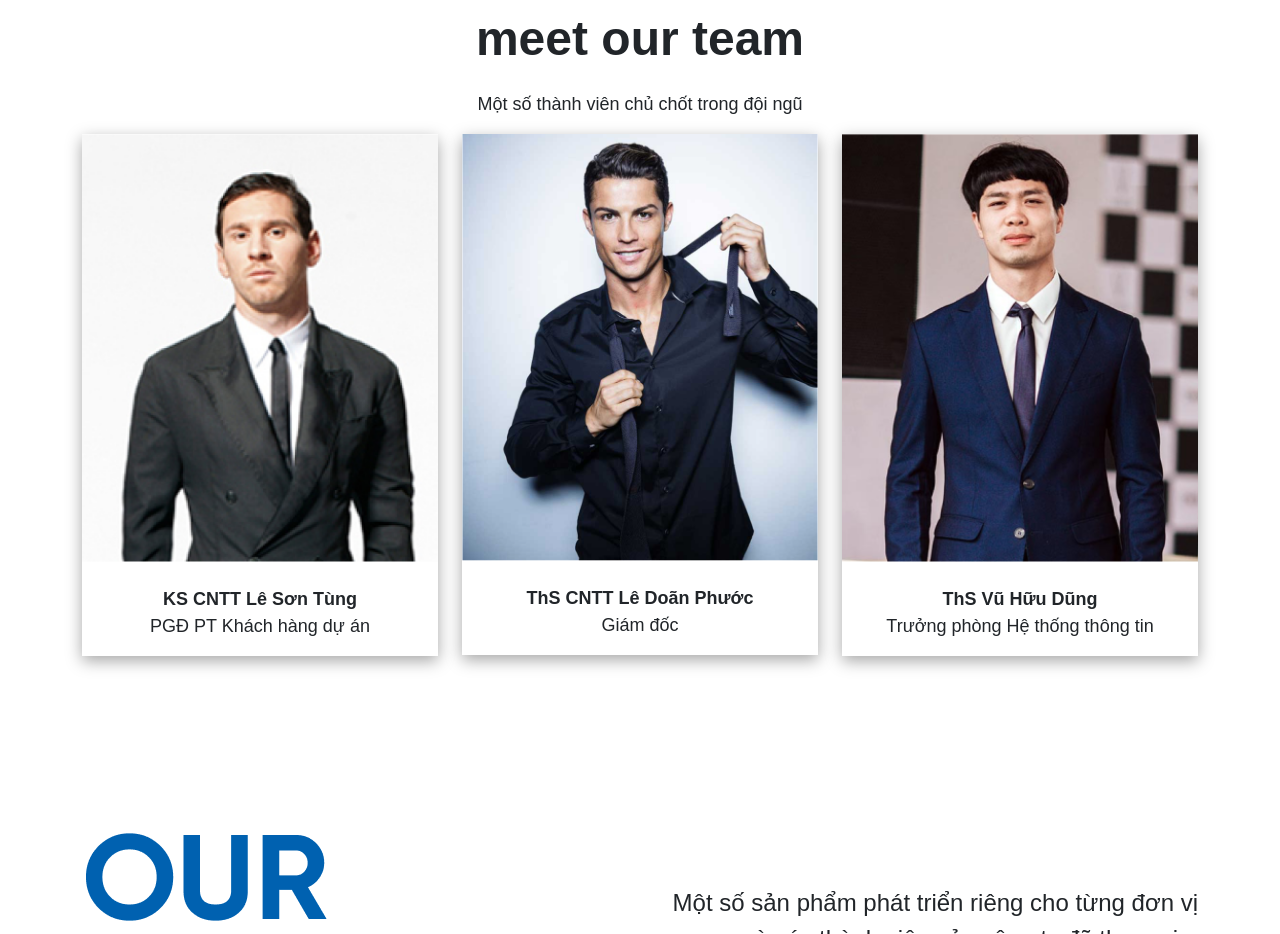
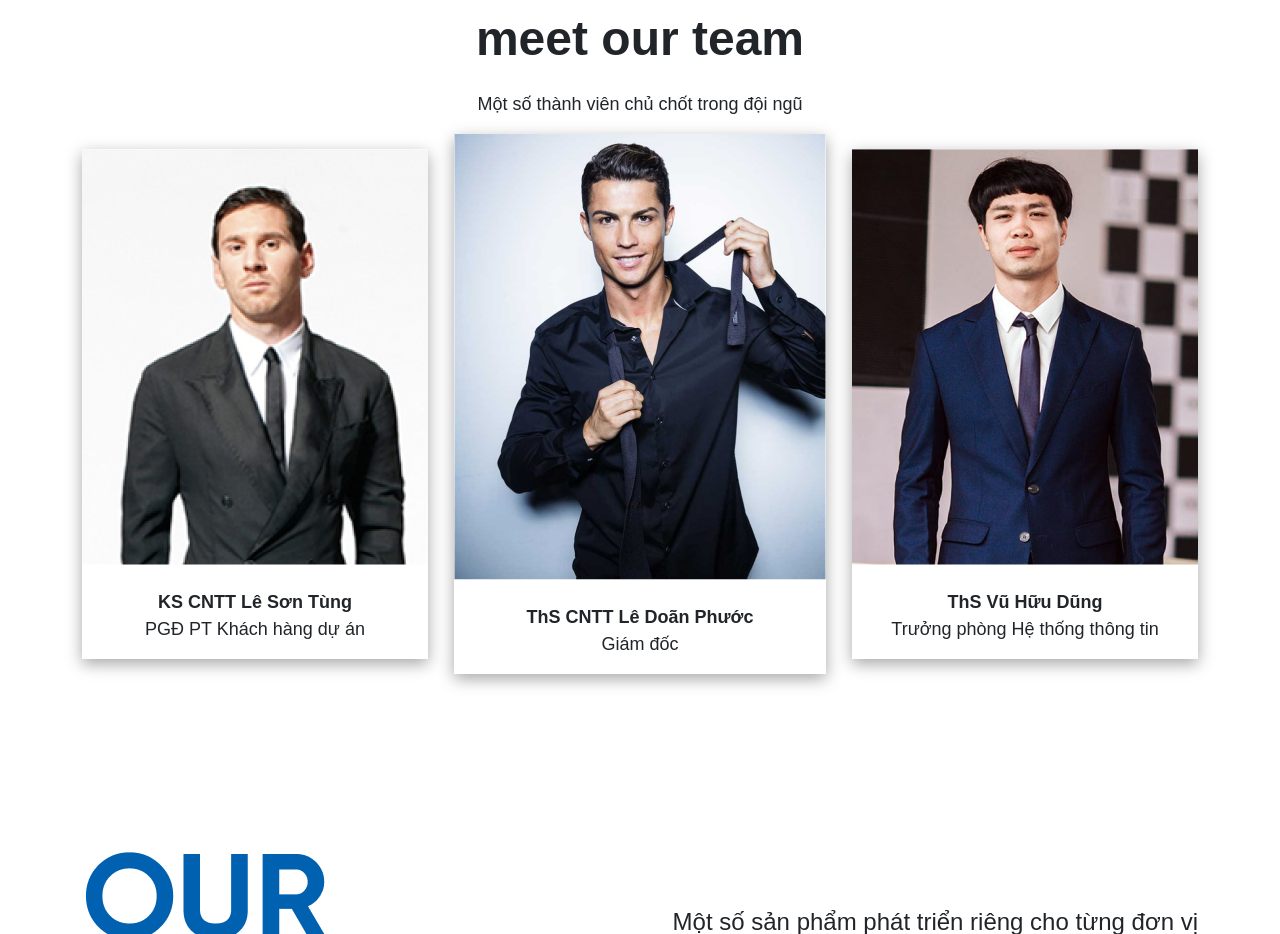
Before and after one commit to vuonganh01/maiatechzx, a plain HTML site: page index.html in a window 1280 px wide. Shown: the part 6148-7082 px from the top of the page. Drawn offline with Linux system fonts and the light colour scheme.

Commit message:
fix our team

```diff
--- a/index.css
+++ b/index.css
@@ -415,6 +415,7 @@ body {
 
 .team_list {
     align-items: center;
+    display: flex;
 }
 
 .team_list_item {
--- a/index.html
+++ b/index.html
@@ -351,8 +351,8 @@
         <div class="team">
             <p class="team_title">meet our team</p>
             <p class="team_title_description">Một số thành viên chủ chốt trong đội ngũ</p>
-            <div class="row team_list">
-                <div class="col-lg-4 team_list_item_div-outside">
+            <div class="team_list">
+                <div class="team_list_item_div-outside">
                     <div class="team_list_item">
                         <img src="./img/Mask Group-messi.png" alt="">
                         <br> <br>
@@ -361,7 +361,7 @@
                     </div>
                 </div>
 
-                <div class="col-lg-4 team_list_item_div-outside">
+                <div class="team_list_item_div-outside team_list_item_div-outside2">
                     <div class="team_list_item" id="team_list_item_boss">
                         <img src="./img/Mask Group (1).png" alt="">
                         <br> <br>
@@ -370,7 +370,7 @@
                     </div>
                 </div>
 
-                <div class="col-lg-4 team_list_item_div-outside">
+                <div class="team_list_item_div-outside">
                     <div class="team_list_item">
                         <img src="./img/Mask Group (2).png" alt="">
                         <br> <br>
--- a/responsive.css
+++ b/responsive.css
@@ -17,6 +17,10 @@
 
     .group-dot-and-img .technology_item_dot-img_line_mobile {
         display: none;
+    }
+
+    .team_list {
+        justify-content: space-between;
     }
 
 }
@@ -205,6 +209,9 @@
 
     /* meet our team */
 
+    .team_list {
+        flex-direction: column;
+    }
 
     /* end meet our team */
 }
```
